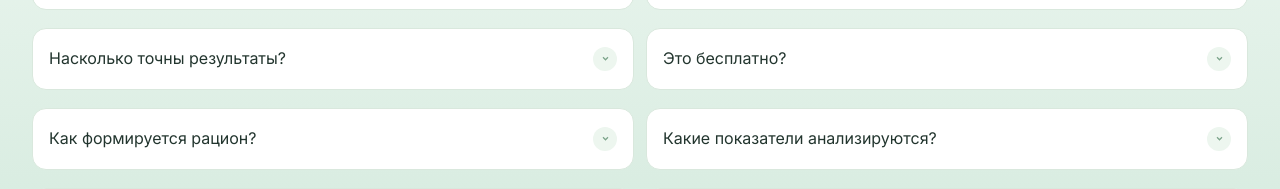
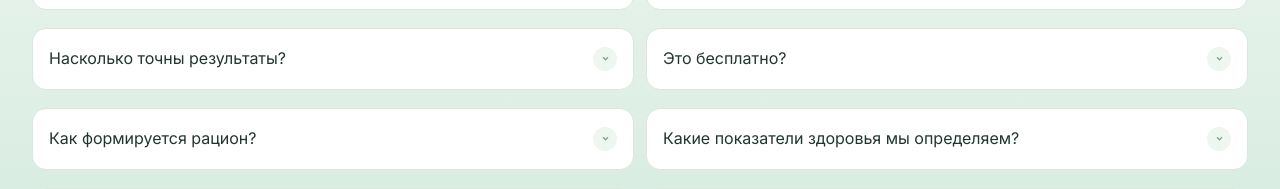
Before and after one commit to NikitaBest/landing_X5, a React (Vite) app: page / in a window 1280 px wide. Shown: the part 5327-5516 px from the top of the page. Built offline with nearby package versions, Linux system fonts and the light colour scheme; no server answers.

Commit message:
новый блок вопросы ответы

```diff
--- a/src/FaqSection.css
+++ b/src/FaqSection.css
@@ -107,6 +107,7 @@
   color: #5f7a6a;
   font-size: 14px;
   line-height: 1.5;
+  white-space: pre-line;
 }
 
 @media (max-width: 980px) {
--- a/src/FaqSection.tsx
+++ b/src/FaqSection.tsx
@@ -49,9 +49,9 @@ const FAQ_ITEMS: FaqItem[] = [
   },
   {
     id: 'metrics',
-    question: 'Какие показатели анализируются?',
+    question: 'Какие показатели здоровья мы определяем?',
     answer:
-      'Сервис анализирует более 20 биомаркеров, включая пульс, стресс, давление, риски уровня гемоглобина и холестерина, а также другие показатели и риски здоровья, связанные с состоянием организма.',
+      'Мы анализируем более 20 физиологических показателей организма на основе сигналов вашего тела, полученных через камеру телефона.\n\nОсновные показатели, которые вы увидите в результате:\n • Частота пульса и дыхания\n • Артериальное давление (систолическое и диастолическое)\n • Индекс стресса Баевского\n • Биологический возраст сердца\n • Кардиальная нагрузка\n • Риск сердечно-сосудистых состояний\n\nПоказатели с числовыми значениями:\n • Гемоглобин\n • Гликированный гемоглобин (HbA1c)\n\nОценка рисков по ключевым параметрам:\n • Уровень холестерина\n • Глюкоза натощак\n • Риск низкого гемоглобина\n\nДополнительные расчётные метрики:\n • Среднее артериальная и пульсовое давление\n • Коэффициент пульс/дыхание (PRQ)\n\nИИ определяет и использует десятки дополнительных параметров (например, SDNN, RRI и другие), которые повышают точность расчётов.\n\nВы видите только понятные показатели — вся сложная аналитика работает "под капотом".',
   },
   {
     question: 'Почему это работает через камеру?',
```
